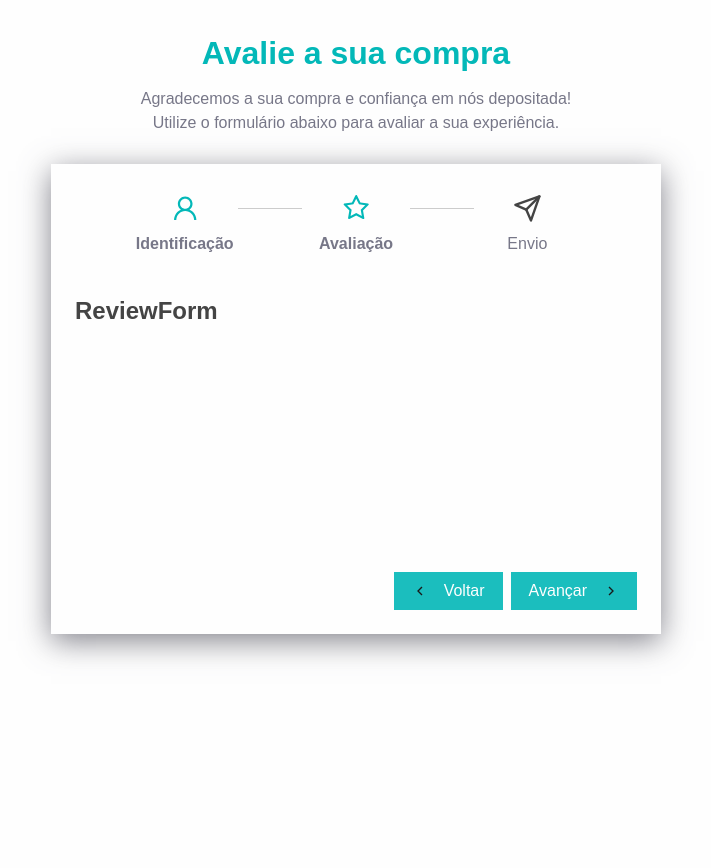
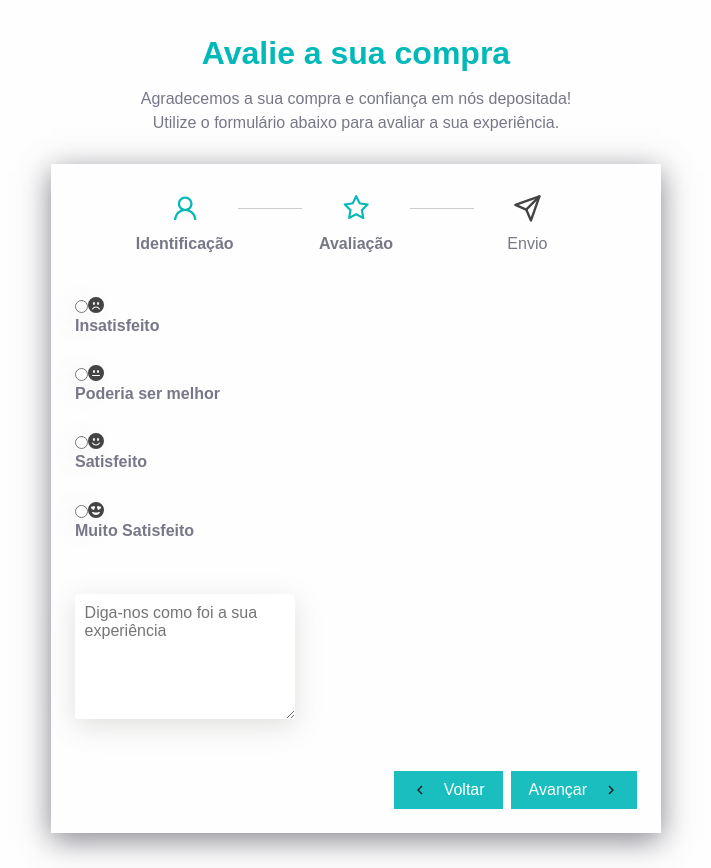
Before and after one commit to amac81/multistep_form_react, a React (Vite) app: page / in a window 1280 px wide. Both pictures are taken after typing "Sample", "name@example.com" into the empty fields and a click on the button "Avançar". Shown: the whole page, without its empty margins (284-995 px from the left). Before the commit the page ends 800 px from the top, so only its background shows below. Built offline with nearby package versions, Linux system fonts and the light colour scheme; a web font is replaced by a local one.

Commit message:
ReviewForm component implemented;

```diff
--- /dev/null
+++ b/src/components/ReviewForm.css
@@ -0,0 +1,15 @@
+.review-form {
+
+}
+
+.form-control {
+
+}
+
+.score-container {
+
+}
+
+.radio-container {
+
+}
--- a/src/components/ReviewForm.jsx
+++ b/src/components/ReviewForm.jsx
@@ -1,10 +1,46 @@
 
-import React from 'react'
+import React from 'react';
+import "./ReviewForm.css";
+import {
+  BsFillEmojiHeartEyesFill,
+  BsFillEmojiSmileFill,
+  BsFillEmojiNeutralFill,
+  BsFillEmojiFrownFill,
+} from "react-icons/bs";
+
 
 const ReviewForm = () => {
   return (
-    <h2>ReviewForm</h2>
-  )
-}
+    <div className="review-form">
+      <div className="form-control score-container">
+        <label className="radio-container">
+          <input type="radio" name="review" required value="unsatisfied"/>
+          <BsFillEmojiFrownFill/>
+          <p>Insatisfeito</p>
+        </label>
+        <label className="radio-container">
+          <input type="radio" name="review" required value="neutral"/>
+          <BsFillEmojiNeutralFill/>
+          <p>Poderia ser melhor</p>
+        </label>
+        <label className="radio-container">
+          <input type="radio" name="review" required value="satisfied"/>
+          <BsFillEmojiSmileFill/>
+          <p>Satisfeito</p>
+        </label>
+        <label className="radio-container">
+          <input type="radio" name="review" required value="very_satisfied"/>
+          <BsFillEmojiHeartEyesFill/>
+          <p>Muito Satisfeito</p>
+        </label>
+      </div>
+      <div className="form-control">
+        <label htmlFor="comment">
+          <textarea name="comment" id="comment" placeholder="Diga-nos como foi a sua experiência"></textarea>
+        </label>
+      </div>
+    </div>
+  );
+};
 
 export default ReviewForm
```
